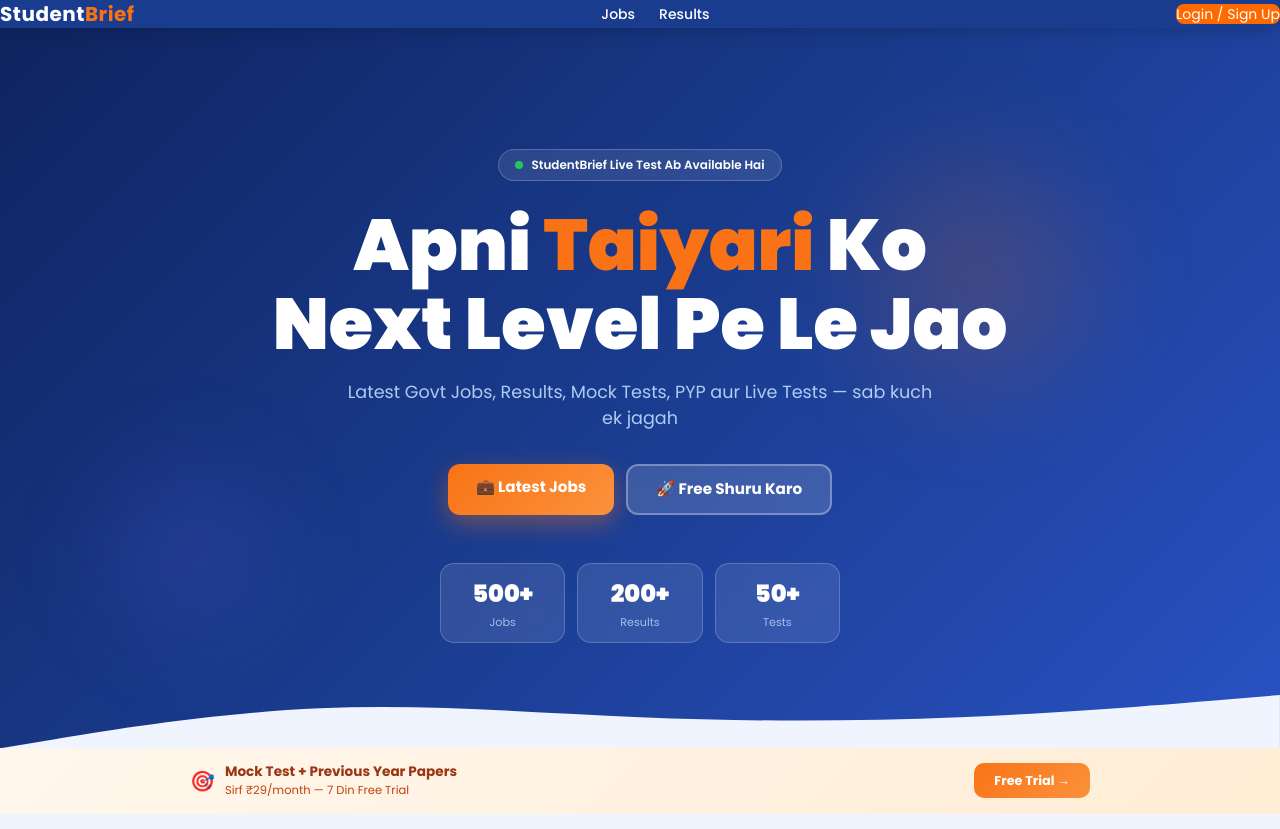
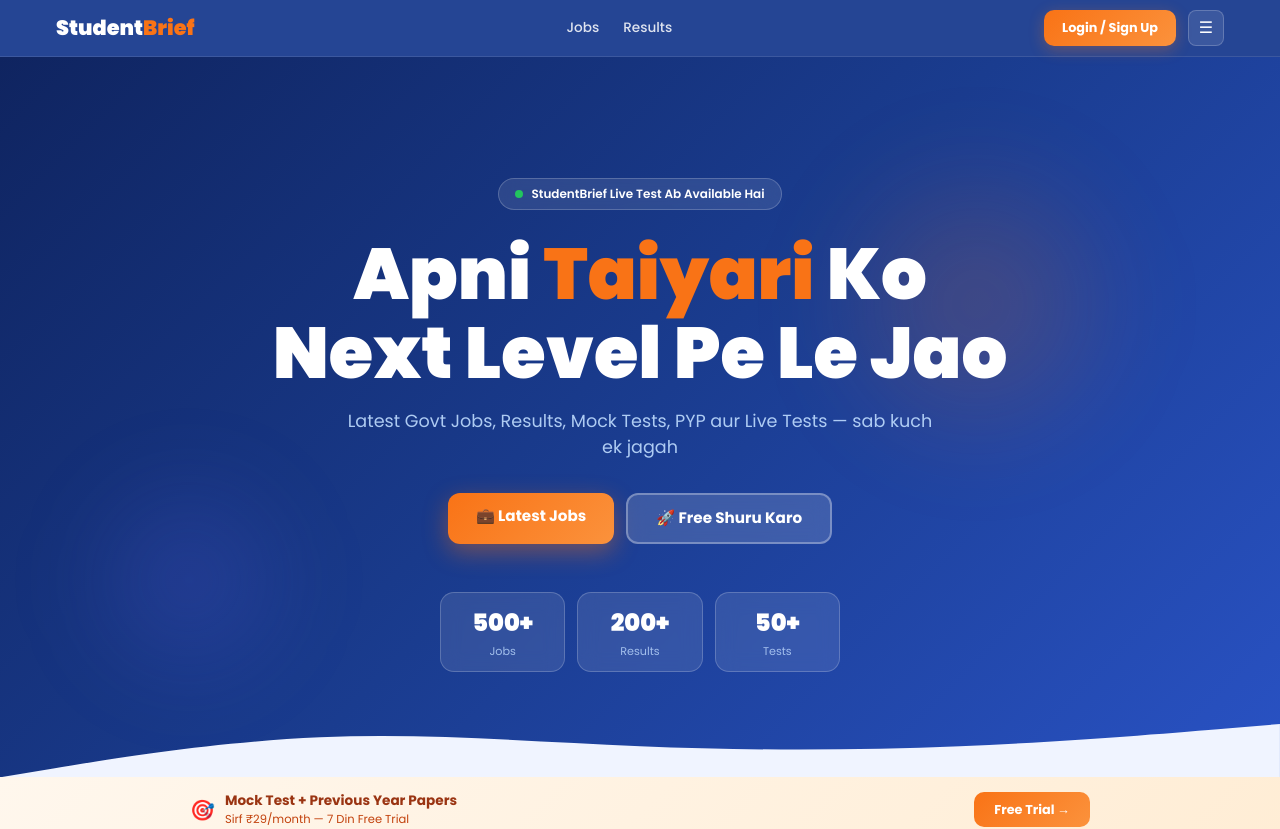
Before and after one commit to SB052026/studentbrief, a Next.js app: page / in a window 1280 px wide. Shown: the top 829 px of the page. Built offline with nearby package versions, Linux system fonts and the light colour scheme; no server answers.

Commit message:
navbar updated with profile logout

```diff
--- a/src/components/layout/Navbar.js
+++ b/src/components/layout/Navbar.js
@@ -18,70 +18,116 @@ export default function Navbar() {
   }
 
   return (
-    <nav style={{ backgroundColor: '#1a3c8f' }} className="text-white shadow-lg sticky top-0 z-50">
-      <div className="max-w-7xl mx-auto px-4 py-3 flex items-center justify-between">
-        <Link href="/" className="text-xl font-bold tracking-wide">
+    <nav style={{
+      background: 'rgba(26,60,143,0.95)',
+      backdropFilter: 'blur(12px)',
+      borderBottom: '1px solid rgba(255,255,255,0.1)',
+      position: 'sticky', top: 0, zIndex: 50,
+    }}>
+      <div style={{ maxWidth: '1200px', margin: '0 auto', padding: '0 1rem', display: 'flex', alignItems: 'center', justifyContent: 'space-between', height: '56px' }}>
+
+        {/* Logo */}
+        <Link href="/" style={{ textDecoration: 'none', flexShrink: 0 }}>
+          <span style={{ fontSize: '1.3rem', fontWeight: 900, color: 'white' }}>
             Student<span style={{ color: '#f97316' }}>Brief</span>
+          </span>
         </Link>
 
-        <div className="hidden md:flex items-center gap-6 text-sm font-medium">
-          <Link href="/jobs" className="hover:text-orange-400 transition">Jobs</Link>
-          <Link href="/results" className="hover:text-orange-400 transition">Results</Link>
+        {/* Desktop Nav */}
+        <div style={{ display: 'flex', alignItems: 'center', gap: '1.5rem' }} className="hidden-mobile">
+          <Link href="/jobs" style={{ color: 'rgba(255,255,255,0.85)', textDecoration: 'none', fontSize: '0.85rem', fontWeight: 500 }}>Jobs</Link>
+          <Link href="/results" style={{ color: 'rgba(255,255,255,0.85)', textDecoration: 'none', fontSize: '0.85rem', fontWeight: 500 }}>Results</Link>
           {user && (
             <>
-              <Link href="/dashboard/mock-test" className="hover:text-orange-400 transition">Mock Test</Link>
-              <Link href="/dashboard/pyp" className="hover:text-orange-400 transition">PYP</Link>
-              <Link href="/dashboard/live-test" className="hover:text-orange-400 transition">Live Test</Link>
+              <Link href="/dashboard/mock-test" style={{ color: 'rgba(255,255,255,0.85)', textDecoration: 'none', fontSize: '0.85rem', fontWeight: 500 }}>Mock Test</Link>
+              <Link href="/dashboard/pyp" style={{ color: 'rgba(255,255,255,0.85)', textDecoration: 'none', fontSize: '0.85rem', fontWeight: 500 }}>PYP</Link>
+              <Link href="/dashboard/live-test" style={{ color: 'rgba(255,255,255,0.85)', textDecoration: 'none', fontSize: '0.85rem', fontWeight: 500 }}>Live Test</Link>
             </>
           )}
         </div>
 
-        <div className="hidden md:flex items-center gap-3">
-          {loading ? null : user ? (
-            <div className="flex items-center gap-3">
-              <Link href="/dashboard" className="text-sm hover:text-orange-400 transition">
-                {dbUser?.name || 'Dashboard'}
+        {/* Right Side */}
+        <div style={{ display: 'flex', alignItems: 'center', gap: '0.75rem' }}>
+          {!loading && (
+            user ? (
+              <div style={{ display: 'flex', alignItems: 'center', gap: '0.5rem' }}>
+                <Link href="/dashboard" style={{ textDecoration: 'none', display: 'flex', alignItems: 'center', gap: '6px' }}>
+                  <div style={{
+                    width: '34px', height: '34px', borderRadius: '50%',
+                    background: 'linear-gradient(135deg, #f97316, #fb923c)',
+                    display: 'flex', alignItems: 'center', justifyContent: 'center',
+                    fontSize: '0.9rem', fontWeight: 900, color: 'white',
+                    border: '2px solid rgba(255,255,255,0.3)',
+                  }}>
+                    {dbUser?.name?.charAt(0)?.toUpperCase() || '👤'}
+                  </div>
+                  <span style={{ color: 'white', fontSize: '0.8rem', fontWeight: 600 }} className="hidden-mobile">
+                    {dbUser?.name?.split(' ')[0] || 'Profile'}
+                  </span>
                 </Link>
                 <button
                   onClick={handleLogout}
-                className="bg-orange-500 hover:bg-orange-600 text-white text-sm px-4 py-2 rounded-lg transition"
+                  style={{
+                    background: 'rgba(239,68,68,0.2)', border: '1px solid rgba(239,68,68,0.4)',
+                    color: '#fca5a5', padding: '6px 12px', borderRadius: '8px',
+                    cursor: 'pointer', fontSize: '0.75rem', fontWeight: 600,
+                    fontFamily: 'Poppins, sans-serif',
+                  }}
                 >
                   Logout
                 </button>
               </div>
             ) : (
-            <Link
-              href="/login"
-              className="bg-orange-500 hover:bg-orange-600 text-white text-sm px-4 py-2 rounded-lg transition"
-            >
+              <Link href="/login" style={{
+                background: 'linear-gradient(135deg, #f97316, #fb923c)',
+                color: 'white', padding: '8px 18px', borderRadius: '10px',
+                fontWeight: 700, fontSize: '0.8rem', textDecoration: 'none',
+                boxShadow: '0 4px 15px rgba(249,115,22,0.3)',
+              }}>
                 Login / Sign Up
               </Link>
+            )
           )}
-        </div>
 
+          {/* Mobile Menu Button */}
           <button
-          className="md:hidden text-white"
             onClick={() => setMenuOpen(!menuOpen)}
+            style={{
+              background: 'rgba(255,255,255,0.1)', border: '1px solid rgba(255,255,255,0.2)',
+              color: 'white', width: '36px', height: '36px', borderRadius: '8px',
+              cursor: 'pointer', fontSize: '1rem', display: 'flex',
+              alignItems: 'center', justifyContent: 'center',
+            }}
+            className="show-mobile"
           >
             {menuOpen ? '✕' : '☰'}
           </button>
         </div>
+      </div>
 
+      {/* Mobile Menu */}
       {menuOpen && (
-        <div className="md:hidden bg-blue-900 px-4 py-3 flex flex-col gap-3 text-sm font-medium">
-          <Link href="/jobs" onClick={() => setMenuOpen(false)} className="hover:text-orange-400 transition">Jobs</Link>
-          <Link href="/results" onClick={() => setMenuOpen(false)} className="hover:text-orange-400 transition">Results</Link>
+        <div style={{
+          background: 'rgba(15,36,96,0.98)', backdropFilter: 'blur(10px)',
+          padding: '1rem', display: 'flex', flexDirection: 'column', gap: '0.5rem',
+          borderTop: '1px solid rgba(255,255,255,0.1)',
+        }}>
+          <Link href="/jobs" onClick={() => setMenuOpen(false)} style={{ color: 'rgba(255,255,255,0.85)', textDecoration: 'none', fontSize: '0.9rem', fontWeight: 500, padding: '10px 0', borderBottom: '1px solid rgba(255,255,255,0.1)' }}>💼 Jobs</Link>
+          <Link href="/results" onClick={() => setMenuOpen(false)} style={{ color: 'rgba(255,255,255,0.85)', textDecoration: 'none', fontSize: '0.9rem', fontWeight: 500, padding: '10px 0', borderBottom: '1px solid rgba(255,255,255,0.1)' }}>📊 Results</Link>
           {user && (
             <>
-              <Link href="/dashboard/mock-test" onClick={() => setMenuOpen(false)} className="hover:text-orange-400 transition">Mock Test</Link>
-              <Link href="/dashboard/pyp" onClick={() => setMenuOpen(false)} className="hover:text-orange-400 transition">PYP</Link>
-              <Link href="/dashboard/live-test" onClick={() => setMenuOpen(false)} className="hover:text-orange-400 transition">Live Test</Link>
+              <Link href="/dashboard/mock-test" onClick={() => setMenuOpen(false)} style={{ color: 'rgba(255,255,255,0.85)', textDecoration: 'none', fontSize: '0.9rem', fontWeight: 500, padding: '10px 0', borderBottom: '1px solid rgba(255,255,255,0.1)' }}>📝 Mock Test</Link>
+              <Link href="/dashboard/pyp" onClick={() => setMenuOpen(false)} style={{ color: 'rgba(255,255,255,0.85)', textDecoration: 'none', fontSize: '0.9rem', fontWeight: 500, padding: '10px 0', borderBottom: '1px solid rgba(255,255,255,0.1)' }}>📄 PYP</Link>
+              <Link href="/dashboard/live-test" onClick={() => setMenuOpen(false)} style={{ color: 'rgba(255,255,255,0.85)', textDecoration: 'none', fontSize: '0.9rem', fontWeight: 500, padding: '10px 0', borderBottom: '1px solid rgba(255,255,255,0.1)' }}>🏆 Live Test</Link>
+              <Link href="/dashboard" onClick={() => setMenuOpen(false)} style={{ color: 'rgba(255,255,255,0.85)', textDecoration: 'none', fontSize: '0.9rem', fontWeight: 500, padding: '10px 0', borderBottom: '1px solid rgba(255,255,255,0.1)' }}>👤 Profile</Link>
             </>
           )}
           {user ? (
-            <button onClick={handleLogout} className="text-left text-red-400 hover:text-red-300 transition">Logout</button>
+            <button onClick={handleLogout} style={{ color: '#fca5a5', background: 'rgba(239,68,68,0.2)', border: 'none', padding: '10px', borderRadius: '8px', cursor: 'pointer', fontSize: '0.9rem', fontWeight: 600, fontFamily: 'Poppins, sans-serif', textAlign: 'left', marginTop: '0.5rem' }}>
+              🚪 Logout
+            </button>
           ) : (
-            <Link href="/login" onClick={() => setMenuOpen(false)} className="text-orange-400 hover:text-orange-300 transition">Login / Sign Up</Link>
+            <Link href="/login" onClick={() => setMenuOpen(false)} style={{ color: '#fb923c', textDecoration: 'none', fontSize: '0.9rem', fontWeight: 600, padding: '10px 0' }}>Login / Sign Up →</Link>
           )}
         </div>
       )}
```
Lines whose indentation alone changed are shown as unchanged.
